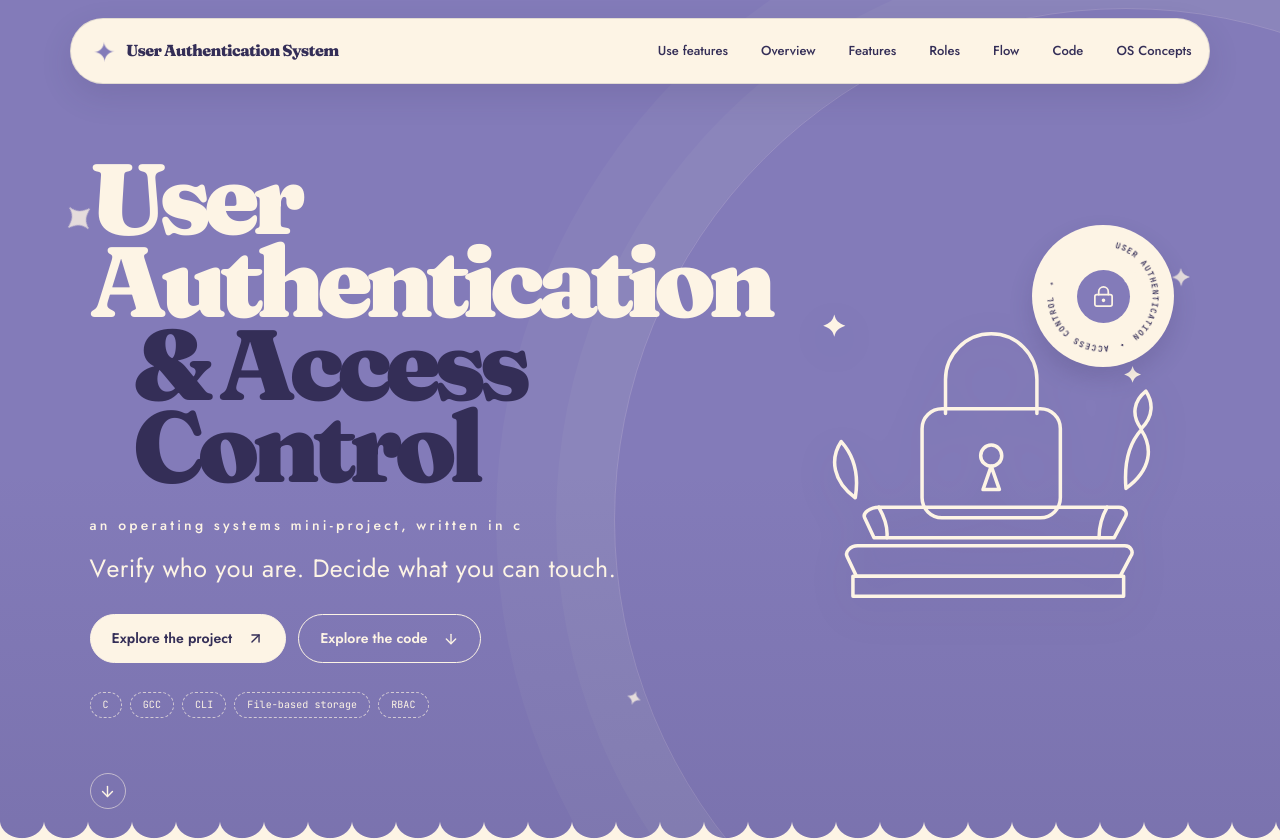
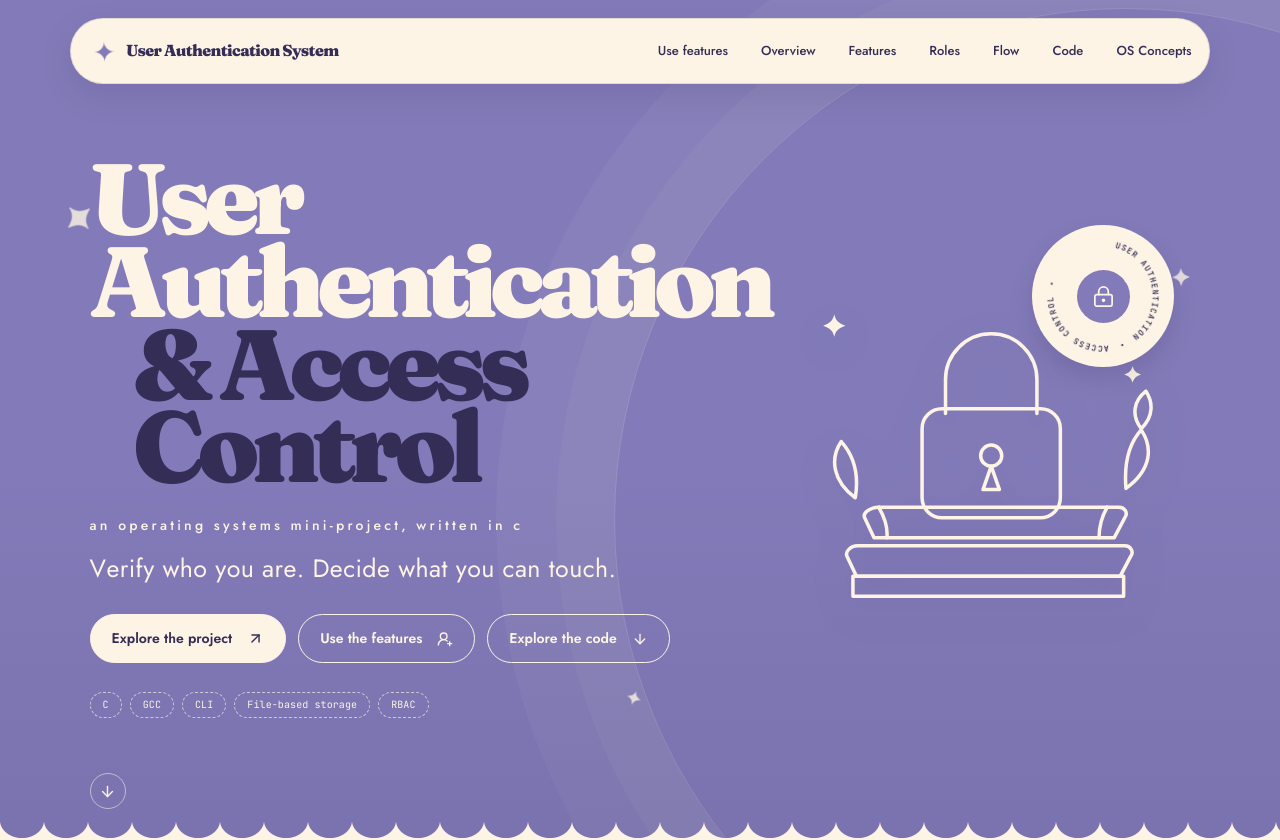
Before and after one commit to jananiravindran07/os, a React (Vite) app in the folder website/: page / in a window 1280 px wide. Shown: the top 840 px of the page. Built offline with nearby package versions, Linux system fonts and the light colour scheme; no server answers.

Commit message:
Add account call to action to the home section

```diff
--- a/website/src/components/Hero.tsx
+++ b/website/src/components/Hero.tsx
@@ -1,5 +1,5 @@
 import { useEffect, useState } from 'react'
-import { ArrowDown, ArrowUpRight, LockKeyhole, Sparkles } from 'lucide-react'
+import { ArrowDown, ArrowUpRight, LockKeyhole, Sparkles, UserRoundPlus } from 'lucide-react'
 import { TextEffect } from '@/components/core/text-effect'
 import { navigateToSection } from '@/lib/anchor'
 
@@ -67,7 +67,7 @@ export function Hero() {
           <AnimatedText as="p" text="Verify who you are. Decide what you can touch." per="char" delay={1.05} className="hero-subtitle" />
           <div className="hero-actions">
             <a className="button button-light" href="#overview" onClick={event => navigateToSection(event, '#overview')}>Explore the project <ArrowUpRight size={17} /></a>
-            <a className="button button-outline" href="#code" onClick={event => navigateToSection(event, '#code')}>Explore the code <ArrowDown size={16} /></a>
+            <a className="button button-outline" href="#account" onClick={event => navigateToSection(event, '#account')}>Use the features <UserRoundPlus size={16} /></a><a className="button button-outline" href="#code" onClick={event => navigateToSection(event, '#code')}>Explore the code <ArrowDown size={16} /></a>
           </div>
           <div className="tech-pills" aria-label="Technology used">
             {['C', 'GCC', 'CLI', 'File-based storage', 'RBAC'].map((item) => <span key={item}>{item}</span>)}
```
